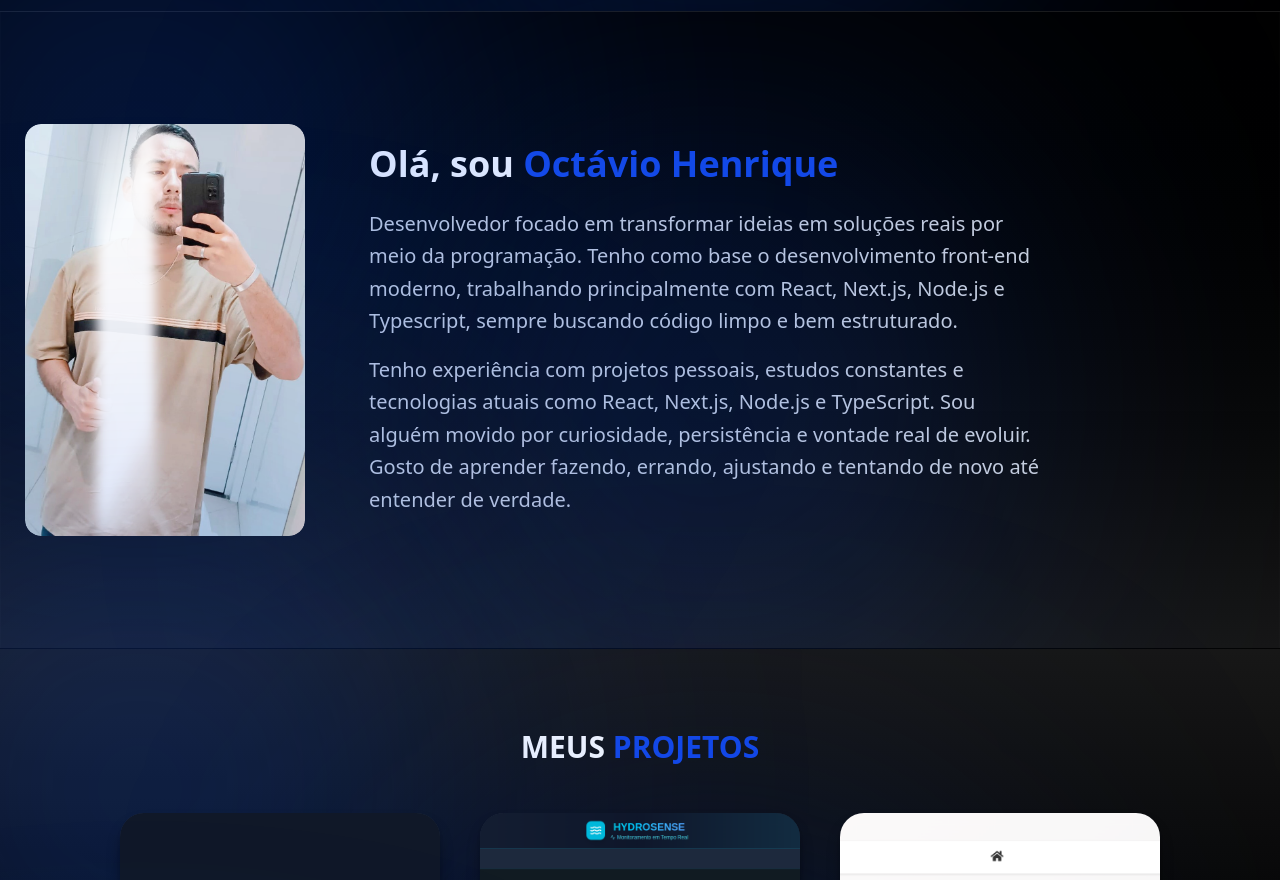
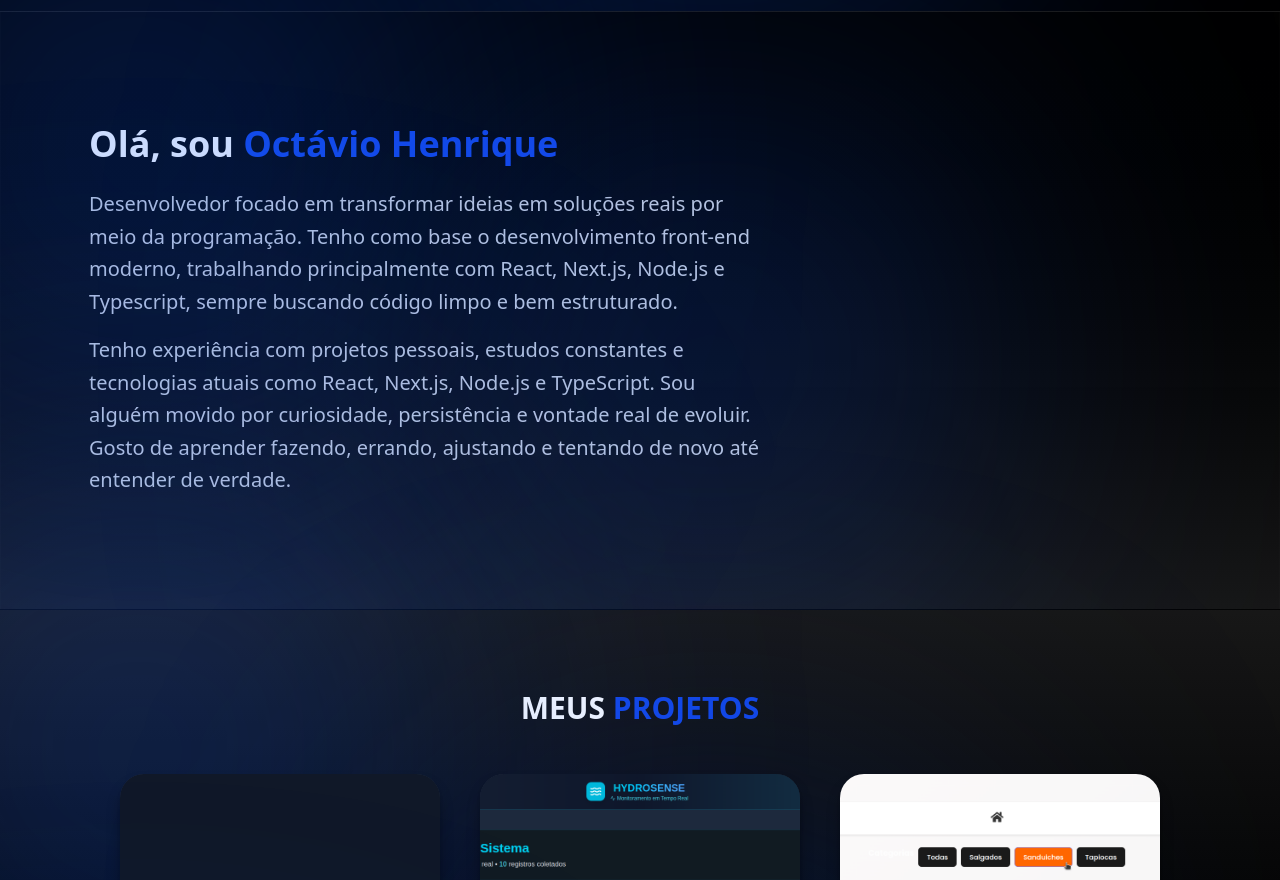
Before and after one commit to HENRYEZ97/Primeiro-projeto-meu-portf-lio, a Next.js app in the folder portfolio-octavio/: page / in a window 1280 px wide. Shown: the part 1040-1920 px from the top of the page. Built offline with nearby package versions, Linux system fonts and the light colour scheme.

Commit message:
ALTERAÇÃO EM SOBRE.TSX.

```diff
--- a/portfolio-octavio/app/componentes/SectionSobre.tsx
+++ b/portfolio-octavio/app/componentes/SectionSobre.tsx
@@ -1,4 +1,3 @@
-import Image from "next/image";
 import BackgroundGlow from "./BackgroundGlow";
 
 export default function SectionSobre() {
@@ -7,13 +6,7 @@ export default function SectionSobre() {
            <BackgroundGlow variant="blue" />
           <div className="max-w-7xl mx-auto flex flex-col md:flex-row items-center gap-16">
             <div className="relative rounded-2xl overflow-hidden">
-            <Image
-              src="/imagens/henrique.png.jpg"
-              alt="Octávio Henrique"
-              width={280}
-              height={280}
-              className="rounded-2xl shadow-xl relative z-10 object-cover"/>
-              <div className="scanner-strong z-20" />
+
             </div>
 
             <div className="text-white max-w-2xl">
```
Also changed, not shown: portfolio-octavio/public/imagens/henrique.png.jpg (deleted).
